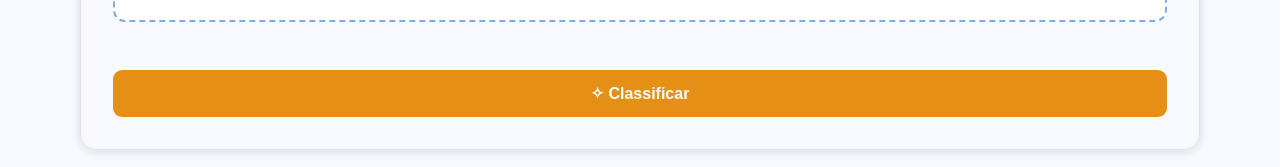
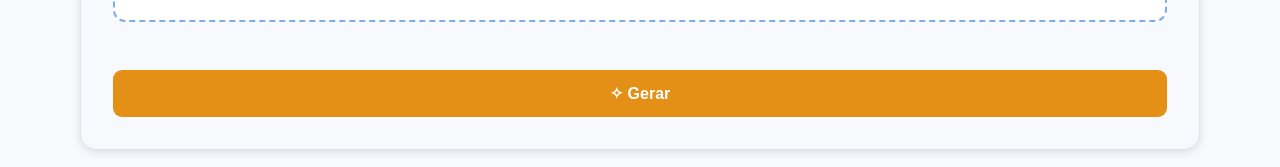
Before and after one commit to KevinLuisLima/modelink, a React (Vite) app in the folder frontend/: page / in a window 1280 px wide. Shown: the part 414-581 px from the top of the page. Built offline with nearby package versions, Linux system fonts and the light colour scheme.

Commit message:
organizando as telas do front

```diff
--- a/frontend/src/App.jsx
+++ b/frontend/src/Landpage/App.jsx
@@ -73,7 +73,7 @@ function App() {
           onClick={classificarArquivo}
           disabled={carregando}
         >
-          ✧ {carregando ? "Classificando..." : "Classificar"}
+          ✧ {carregando ? "Gerando..." : "Gerar"}
         </button>
 
         {mensagem && <p className="message">{mensagem}</p>}
--- a/frontend/src/main.jsx
+++ b/frontend/src/main.jsx
@@ -5,10 +5,10 @@ import {
   Route,
 } from "react-router-dom";
 
-import App from "./App";
-import Tabela from "./Tabela";
+import App from "./Landpage/App";
+import Tabela from "./Tabelapage/Tabela";
 
-import "./App.css";
+import "./Landpage/App";
 
 ReactDOM.createRoot(document.getElementById("root")).render(
   <BrowserRouter>
```
Also changed, not shown: frontend/src/Landpage/App.css (renamed from frontend/src/App.css), frontend/src/Tabelapage/Tabela.css (renamed from frontend/src/Tabela.css), frontend/src/Tabelapage/Tabela.jsx (renamed from frontend/src/Tabela.jsx).
